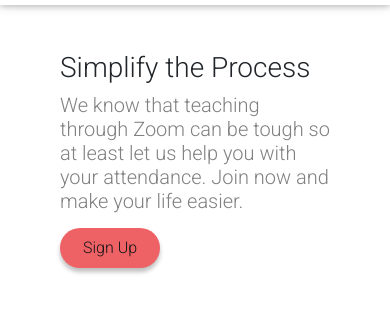
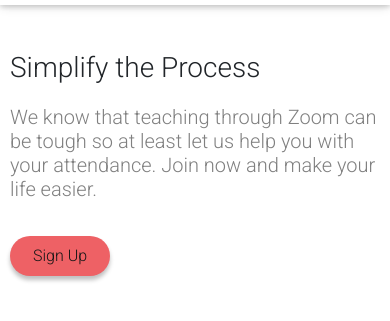
Before and after one commit to sunnychadha123/Ease-Attendance, a website: page public/index.html in a window 390 px wide. Shown: the part 113-434 px from the top of the page. Drawn offline with nearby package versions, Linux system fonts and the light colour scheme; no server answers.

Commit message:
minor changes to landing page

```diff
--- a/public/index.css
+++ b/public/index.css
@@ -97,13 +97,15 @@
 }
 .landing-page-text{
   margin-top: 200px;
-  min-width: 300px !important;
+  min-width: 400px !important;
 }
 .landing-page-image{
   min-width: 500px !important;
 }
 .secondary-text{
   color: grey;
+  margin-bottom: 35px;
+  margin-top: 20px;
 }
 .sign-up-text{
   margin-top: 15px;
@@ -122,6 +124,6 @@
   .landing-page-text{
     margin-top: -10px;
     margin-bottom: 100px;
-    min-width: 300px !important;
+    min-width: 400px !important;
   }
 }
```
